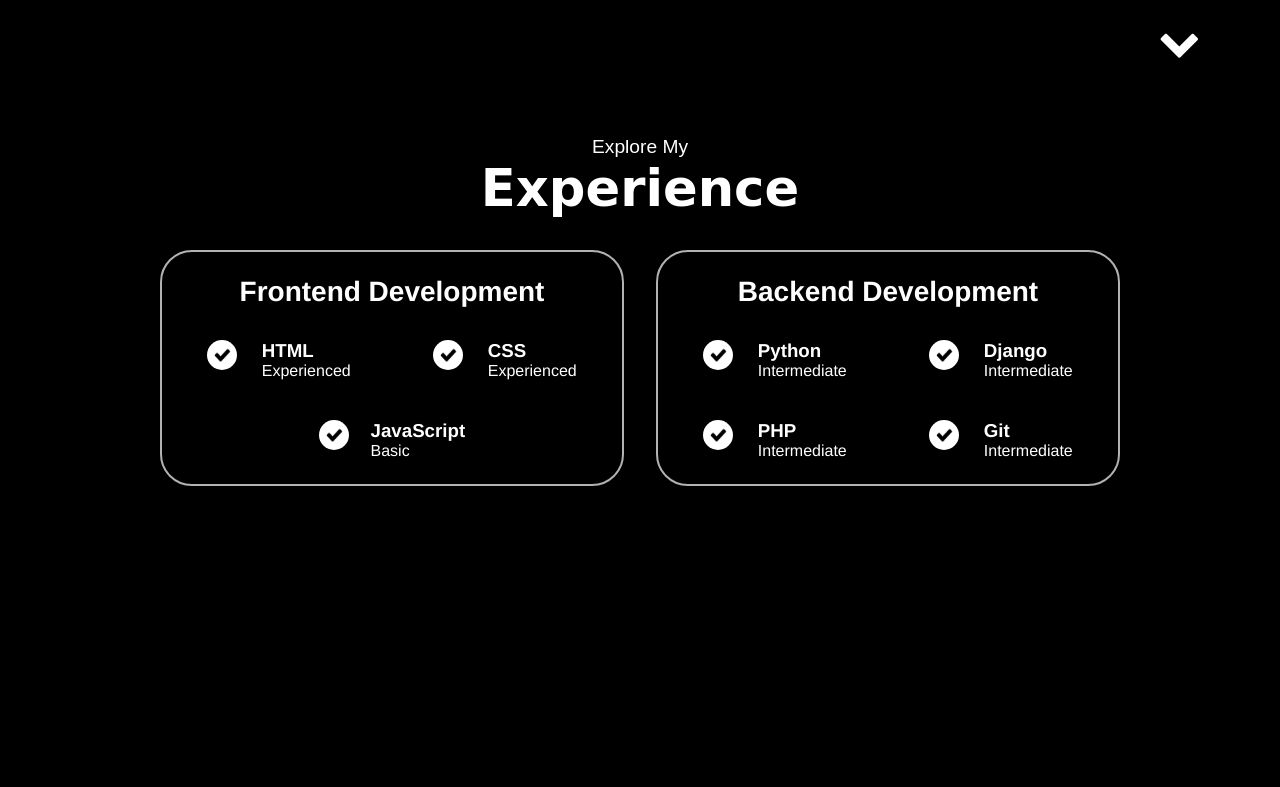
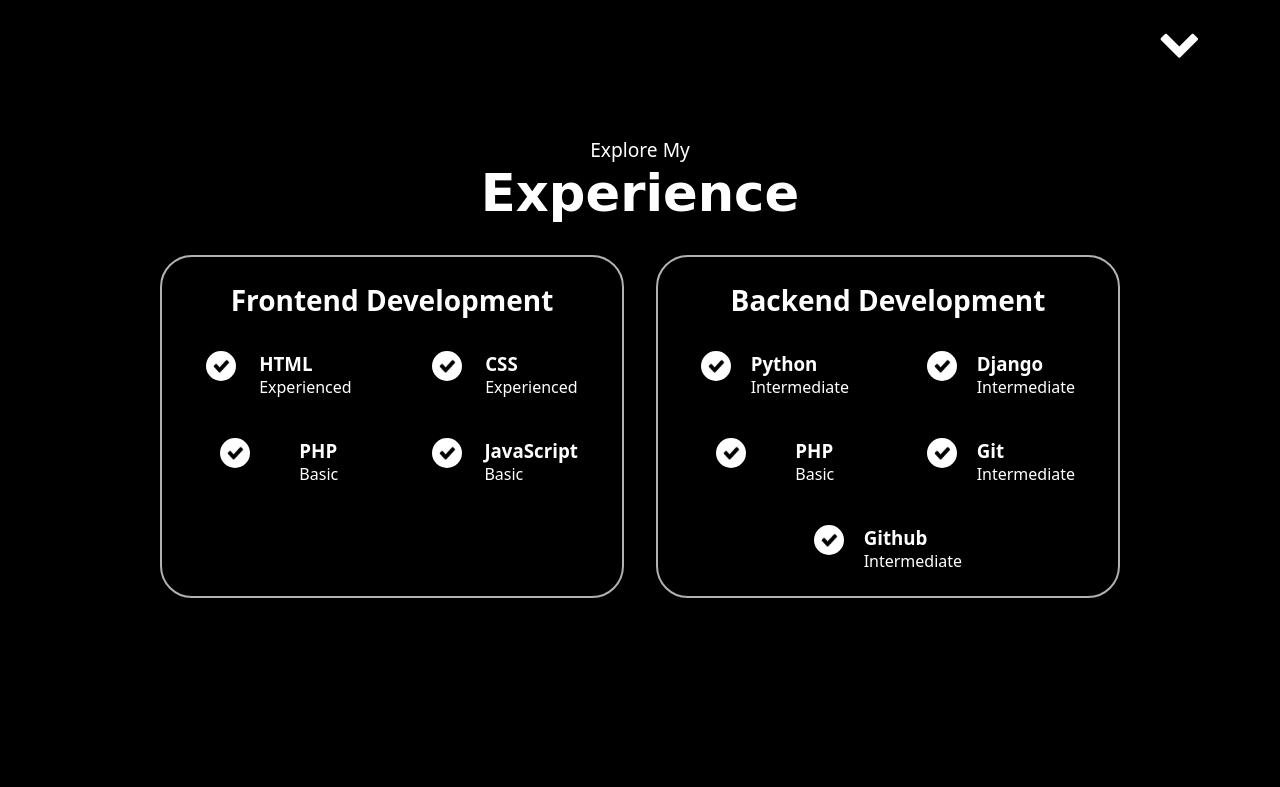
Before and after one commit to KingsleyGeorge16/MyPortfolio, a plain HTML site: page index.html in a window 1280 px wide. Shown: the part 1560-2347 px from the top of the page. Drawn offline with Linux system fonts and the light colour scheme.

Commit message:
added more skills to my experiences and changed the font style on index.html

```diff
--- a/index.html
+++ b/index.html
@@ -73,7 +73,7 @@
 
     <!--=====About Section===================================================-->
     <section id="about">
-        <p class="text-p1" style="font-family: 'Franklin Gothic Medium', 'Arial Narrow', Arial, sans-serif;">Get To Know More</p>
+        <p class="text-p1">Get To Know More</p>
         <h1 class="header">About Me</h1>
         <div class="section-container">
             <div class="picture">
@@ -129,13 +129,13 @@
                                 <p>Experienced</p>
                             </div>
                         </article>
-                        <!-- <article>
+                        <article>
                             <img src="img/check.png" class="icons badge" alt="Experience Icon">
                             <div class="">
                                 <h3>PHP</h3>
-                                <p>Intermediate</p>
+                                <p>Basic</p>
                             </div>
-                        </article> -->
+                        </article>
                         <article>
                             <img src="img/check.png" class="icons badge" alt="Experience Icon">
                             <div class="">
@@ -183,7 +183,7 @@
                             <img src="img/check.png" class="icons badge" alt="Experience Icon">
                             <div class="">
                                 <h3>PHP</h3>
-                                <p>Intermediate</p>
+                                <p>Basic</p>
                             </div>
                         </article>
                         <!-- <article>
@@ -204,6 +204,13 @@
                             <img src="img/check.png" class="icon badge" alt="Experience Icon">
                             <div class="">
                                 <h3>Git</h3>
+                                <p>Intermediate</p>
+                            </div>
+                        </article>
+                        <article>
+                            <img src="img/check.png" class="icon badge" alt="Experience Icon">
+                            <div class="">
+                                <h3>Github</h3>
                                 <p>Intermediate</p>
                             </div>
                         </article>
--- a/style.css
+++ b/style.css
@@ -64,7 +64,7 @@ a{
     text-decoration: none;
     text-decoration-color: white;
     transition: all .3s ease;
-    font-family: 'Gill Sans', 'Gill Sans MT', Calibri, 'Trebuchet MS', sans-serif;
+    font-family: system-ui, -apple-system, BlinkMacSystemFont, 'Segoe UI', Roboto, Oxygen, Ubuntu, Cantarell, 'Open Sans', 'Helvetica Neue', sans-serif;
 }
 
 a:hover{
@@ -221,6 +221,7 @@ section{
     color: #ffff;
     font-size: 1.2rem;
     font-family: sans-serif;
+    font-family: system-ui, -apple-system, BlinkMacSystemFont, 'Segoe UI', Roboto, Oxygen, Ubuntu, Cantarell, 'Open Sans', 'Helvetica Neue', sans-serif;
 }
 
 .text-p2{
@@ -360,12 +361,12 @@ section{
 
 .details p{
     color: #fff;
-    font-family: 'Franklin Gothic Medium', 'Arial Narrow', Arial, sans-serif;
+    font-family: system-ui, -apple-system, BlinkMacSystemFont, 'Segoe UI', Roboto, Oxygen, Ubuntu, Cantarell, 'Open Sans', 'Helvetica Neue', sans-serif;
 }
 
 .details h2{
     color: white;
-    font-family: 'Franklin Gothic Medium', 'Arial Narrow', Arial, sans-serif;
+    font-family: system-ui, -apple-system, BlinkMacSystemFont, 'Segoe UI', Roboto, Oxygen, Ubuntu, Cantarell, 'Open Sans', 'Helvetica Neue', sans-serif;
 }
 
 .section-container{
@@ -381,8 +382,8 @@ section{
 
 .text-box p{
     color: #fff;
+    font-family: system-ui, -apple-system, BlinkMacSystemFont, 'Segoe UI', Roboto, Oxygen, Ubuntu, Cantarell, 'Open Sans', 'Helvetica Neue', sans-serif;
 }
-
 
 
 /*===================================================================*/
@@ -394,7 +395,7 @@ section{
 
 .experience-header{
     color: #000;
-    font-family: 'Franklin Gothic Medium', 'Arial Narrow', Arial, sans-serif;
+    font-family: system-ui, -apple-system, BlinkMacSystemFont, 'Segoe UI', Roboto, Oxygen, Ubuntu, Cantarell, 'Open Sans', 'Helvetica Neue', sans-serif;
     font-weight: 600;
     font-size: 1.75rem;
     margin-bottom: 2rem;
@@ -434,7 +435,7 @@ article .icons{
 }
 
 .details{
-    font-family: 'Franklin Gothic Medium', 'Arial Narrow', Arial, sans-serif;
+    font-family: system-ui, -apple-system, BlinkMacSystemFont, 'Segoe UI', Roboto, Oxygen, Ubuntu, Cantarell, 'Open Sans', 'Helvetica Neue', sans-serif;
 }
 
 
@@ -443,7 +444,7 @@ article .icons{
 /*===================================================================*/
 #projects{
     position: relative;
-    margin-bottom: 50rem;
+    margin-bottom: 5rem;
 }
 
 .project-contain{
```
